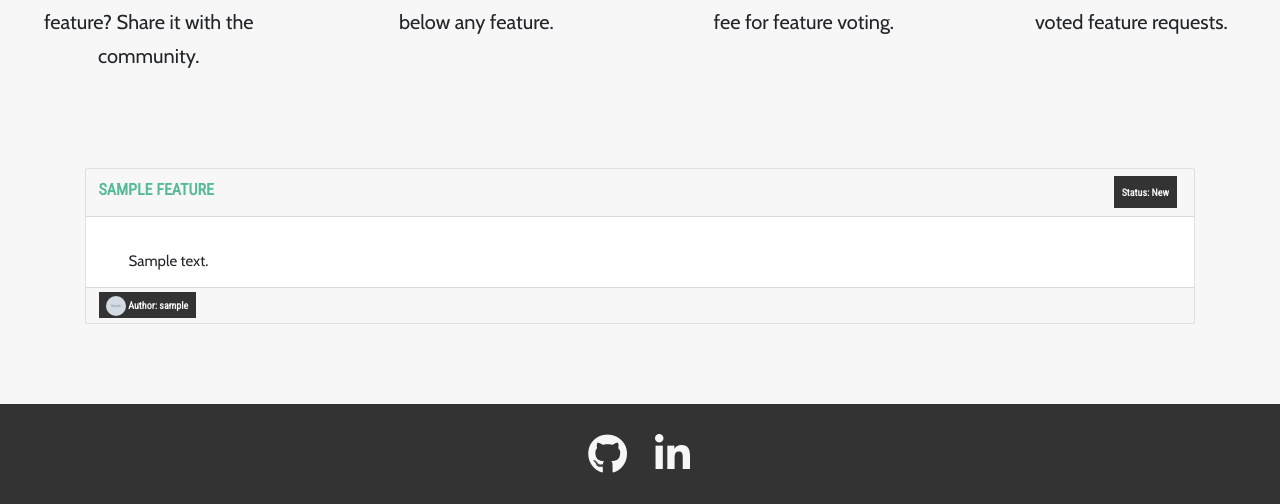
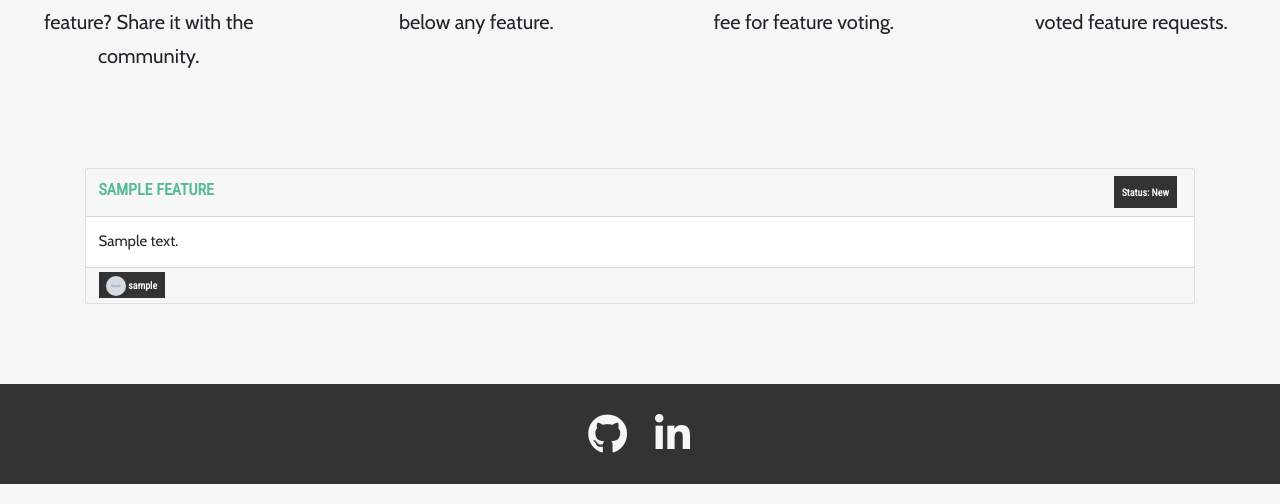
Before and after one commit to andreasdk/fsf-bugtracker, a Django app: page /features/ in a window 1280 px wide. Shown: the part 873-1377 px from the top of the page. Run offline with Django 3.2, Linux system fonts and the light colour scheme; tables that the repository leaves empty hold one stand-in row (values such as "Sample post"); grey boxes marked "Sample" are stand-in pictures; some libraries are stand-ins or nearby versions.

Commit message:
removed author from card, display only author image and name

```diff
--- a/src/cart/templates/includes/cart_card.html
+++ b/src/cart/templates/includes/cart_card.html
@@ -15,7 +15,7 @@
         <div class="card-footer">
             <span class="card-footer-item">
                 <img src="{{ item.feature.author.profile.image.url }}" alt="{{ user.username }}" class="card-image">
-                Author: {{ item.feature.author }}
+                {{ item.feature.author }}
             </span>
             <span class="card-footer-item">
                 Price: &euro; {{ item.feature.vote_price }}
--- a/src/features/templates/includes/feature_card.html
+++ b/src/features/templates/includes/feature_card.html
@@ -7,14 +7,14 @@
             </span>
         </div>
         <div class="card-body">
-            <p class="card-text paragraph truncate">
+            <p class="card-text paragraph card-paragraph truncate">
                 {{ feature.description }}
             </p>
         </div>
         <div class="card-footer">
             <span class="card-footer-item">
                 <img src="{{ feature.author.profile.image.url }}" alt="{{ user.username }}" class="card-image">
-                Author: {{ feature.author }}
+                {{ feature.author }}
             </span>
         </div>
         <a href="{% url 'view_one' pk=feature.pk %}"></a>
```
